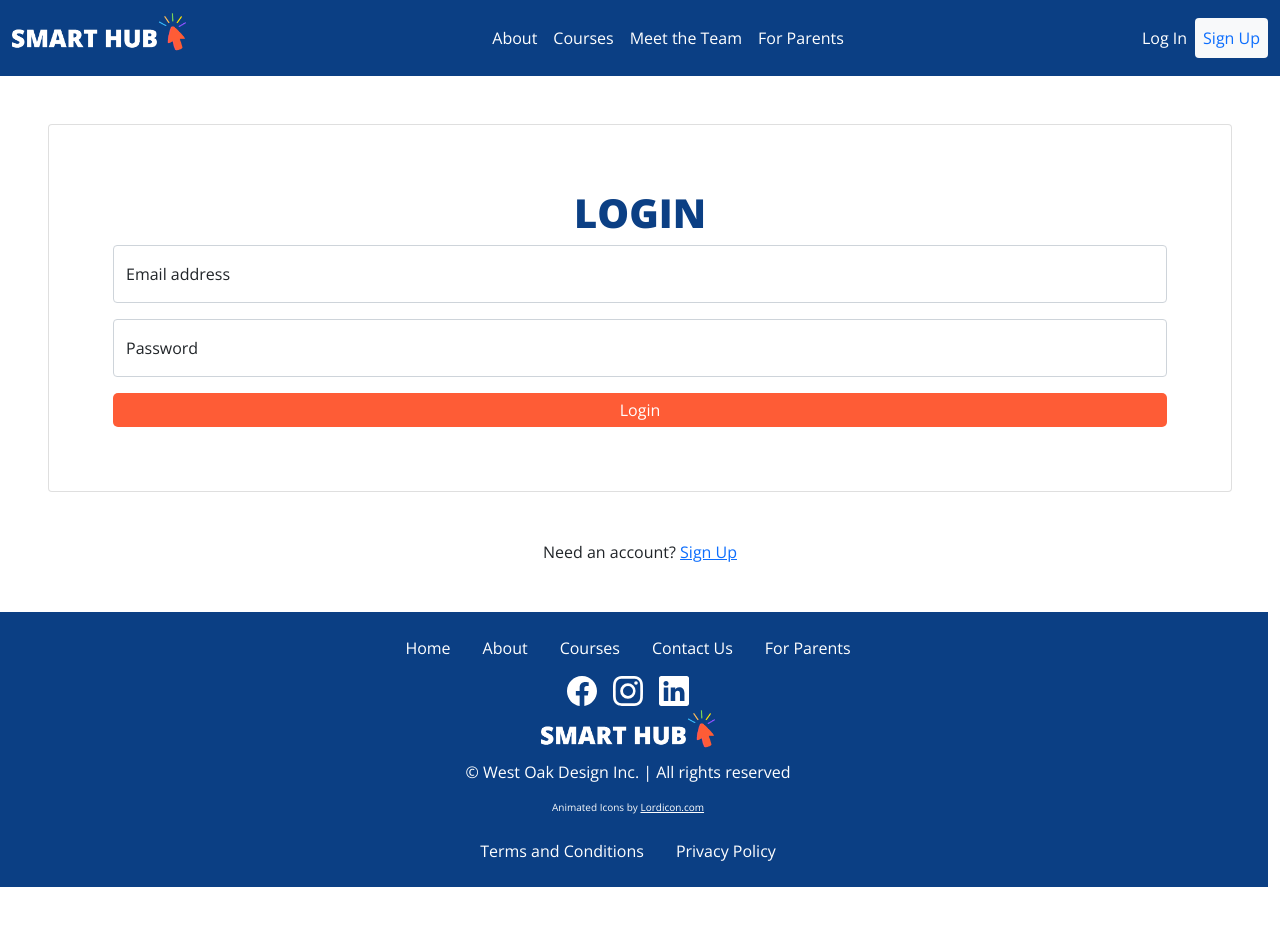
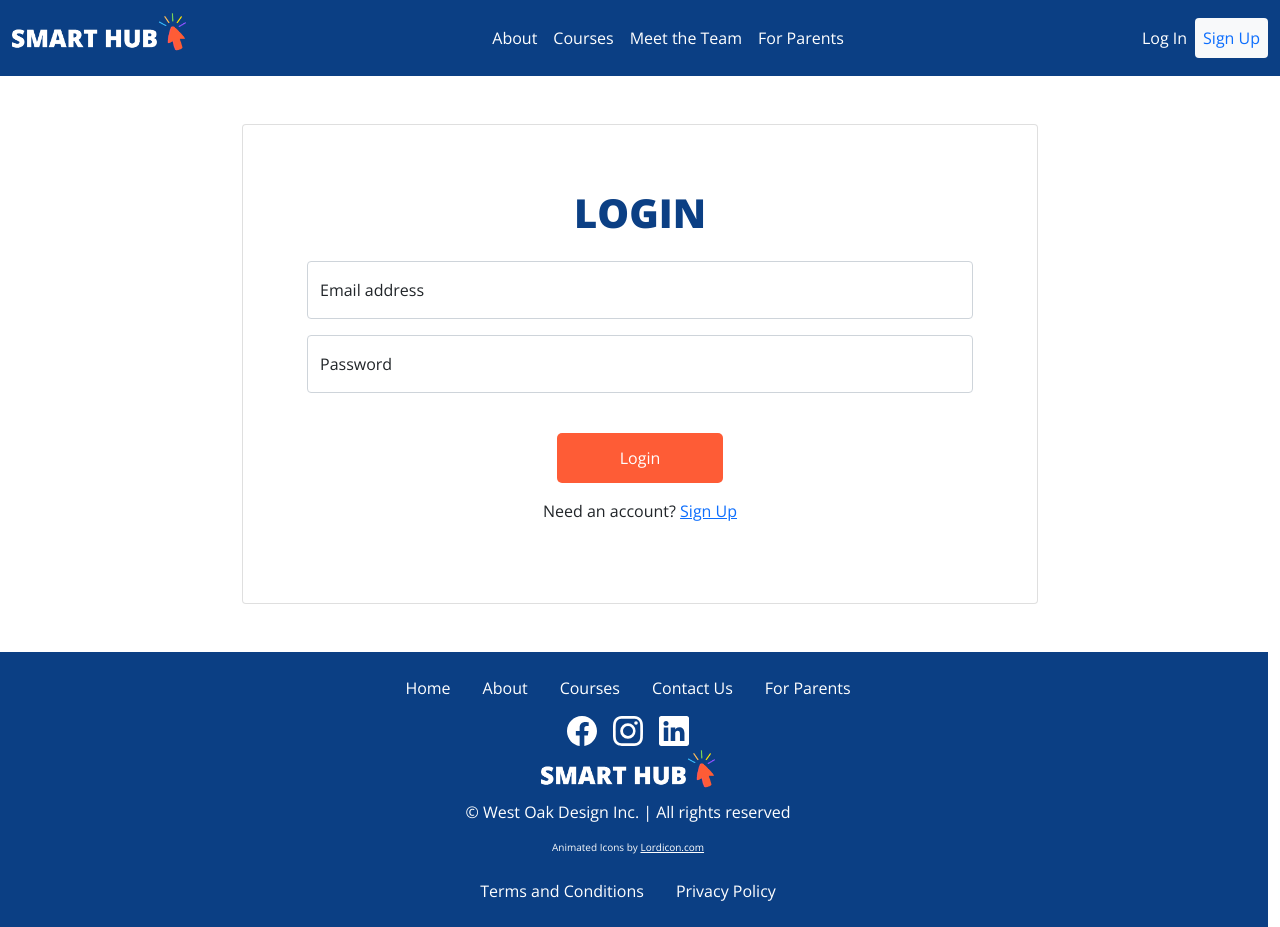
Before and after one commit to smart-hub-wod/smarthub-v2, a React (Create React App) app: page /login in a window 1280 px wide. Before the commit the page ends 887 px from the top, so only its background shows below. Built offline with nearby package versions, Linux system fonts and the light colour scheme; no server answers.

Commit message:
sign up and login page

```diff
--- a/src/404.js
+++ b/src/404.js
@@ -1,12 +1,16 @@
 import React from "react"
 
+
+
+
 export default function Page404() {
-    return (
-        <>
-        <div className="text-center">
-            <h1 className="text-shblue mt-4">404 Error</h1>
-            <p>Sorry that URL doesn't exist!</p>
-        </div>
-        </>
-    )
+  return (
+    <>
+      <div className = "text-center">
+        <img src={process.env.PUBLIC_URL + "logo512.png"} alt="" />
+        <h1 className = "text-shblue mt-4" > 404 Error < /h1>
+        <p> Sorry that URL doesn 't exist!</p>
+      </div>
+    </>
+  )
 }
--- a/src/App.css
+++ b/src/App.css
@@ -98,3 +98,29 @@ p {
   font-size: calc(10px + 2vmin);
   color: white;
 }
+
+
+/* 404 Error Page Start */
+
+
+
+/* 404 Erorr page end */
+
+/*  Login/ Signup appearence start */
+.auth-container {
+  margin: 0 17rem;
+  text-align: center;
+}
+
+.auth-btn {
+  width: 25%;
+  padding: 0.8rem 0;
+
+}
+
+.auth-card {
+  margin: 3rem 10rem;
+
+}
+
+/* Dashboard starts  */
--- a/src/App.js
+++ b/src/App.js
@@ -18,6 +18,7 @@ import Settings from "./settings";
 import AddCourse from "./add-course";
 import ParentFAQ from "./parentfaq";
 import Lesson from "./lesson-module";
+import StudentDash from "./student-dash"
 // Add pages here!
 
 import { AuthProvider } from "./contexts/AuthContext"
@@ -34,6 +35,7 @@ function App() {
               <PrivateRoute exact path="/settings" component={Settings} />
               <PrivateRoute exact path="/add-course" component={AddCourse} />
               <PrivateRoute exact path="/lesson/:id" component={Lesson} />
+              <PrivateRoute path="/student-dash" component={StudentDash} />
               <Route exact path="/" component={Home} />
               <Route path="/signup" component={Signup} />
               <Route path="/login" component={Login} />
@@ -46,6 +48,7 @@ function App() {
               <Route path="/course-listing/:id" component={Listing} />
               <Route path="/parent-faq" component={ParentFAQ} />
               <Route path="*" component={Page404} />
+
               {/* Add Routes Here! */}
 
           </Switch>
--- a/src/login.js
+++ b/src/login.js
@@ -1,5 +1,5 @@
 import React, {useRef, useState} from "react"
-import { Form, Button, Card, Alert } from 'react-bootstrap'
+import { Form, Button, Card, Alert, Container } from 'react-bootstrap'
 import { Link, useHistory } from 'react-router-dom'
 import { useAuth } from "./contexts/AuthContext.js"
 
@@ -27,12 +27,13 @@ export default function Login() {
 
     return (
         <>
-            <Card className="card m-5 p-5">
+          <Container className="auth-container">
+            <Card className="card auth-card p-5">
                 <Card.Body>
                     <h1 className="text-center text-shblue">LOGIN</h1>
                     {error && <Alert variant="danger">{error}</Alert>}
                     <Form onSubmit={handleSubmit}>
-                        <Form.Group id="email" className="mb-3 form-floating">
+                        <Form.Group id="email" className="mb-3 mt-4 form-floating">
                             <Form.Control type="email" ref={emailRef} className="form-control" placeholder="name@example.com" id="InputEmail" aria-describedby="email" required/>
                             <Form.Label for="InputEmail" className="form-label floatingInput">Email address</Form.Label>
                         </Form.Group>
@@ -40,13 +41,16 @@ export default function Login() {
                             <Form.Control type="password" ref={passwordRef} className="form-control" placeholder="Password" id="InputPassword" aria-describedby="password" required/>
                             <Form.Label for="InputPassword" className="form-label floatingInput">Password</Form.Label>
                         </Form.Group>
-                        <Button  bsPrefix="button-sh" className="w-100" type="submit" disabled={loading}>Login</Button>
+                        <Button  bsPrefix="button-sh" className="auth-btn mt-4" type="submit" disabled={loading}>Login</Button>
                     </Form>
+                    <div className="w-100 text-center my-3">
+                        Need an account? <Link to="../signup">Sign Up</Link>
+                    </div>
                 </Card.Body>
             </Card>
-            <div className="w-100 text-center mt-2">
-                Need an account? <Link to="../signup">Sign Up</Link>
-            </div>
+
+
+          </Container>
         </>
     )
 }
--- a/src/signup.js
+++ b/src/signup.js
@@ -1,5 +1,5 @@
 import React, {useRef, useState} from "react"
-import { Form, Button, Card, Alert } from 'react-bootstrap'
+import { Form, Button, Card, Alert, Container } from 'react-bootstrap'
 import { Link, useHistory } from 'react-router-dom'
 import { useAuth } from "./contexts/AuthContext.js"
 import firebase from './firebase'
@@ -48,12 +48,13 @@ export default function Signup() {
 
     return (
         <>
-            <Card className="card m-5 p-5">
+          <Container className="auth-container">
+            <Card className="card auth-card p-5">
                 <Card.Body>
                     <h1 className="text-center text-shblue">SIGN UP</h1>
                     {error && <Alert variant="danger">{error}</Alert>}
                     <Form onSubmit={handleSubmit}>
-                        <Form.Group id="name" className="mb-3 form-floating">
+                        <Form.Group id="name" className="mt-4 mb-3 form-floating">
                             <Form.Control type="text" ref={nameRef} className="form-control" placeholder="Your Name" id="InputName" aria-describedby="name" required/>
                             <Form.Label for="InputName" className="form-label floatingInput">Parent's Name</Form.Label>
                         </Form.Group>
@@ -75,13 +76,14 @@ export default function Signup() {
                                     <Form.Check.Label for="InputCheckbox" className="form-label">I agree to the <Link to="/terms-and-conditions">Terms and Conditions</Link></Form.Check.Label>
                             </div>
                         </Form.Group>
-                        <Button  bsPrefix="button-sh" className="w-100" type="submit" disabled={loading}>Sign Up</Button>
+                        <Button  bsPrefix="button-sh" className="auth-btn" type="submit" disabled={loading}>Sign Up</Button>
                     </Form>
+                    <div className="w-100 text-center my-3">
+                        Already have an account? <Link to="../login">Log In</Link>
+                    </div>
                 </Card.Body>
             </Card>
-            <div className="w-100 text-center my-2">
-                Already have an account? <Link to="../login">Log In</Link>
-            </div>
+          </Container>
         </>
     )
 }
--- /dev/null
+++ b/src/student-dash.js
@@ -0,0 +1,29 @@
+// import React from "react"
+// import { Form, Button, Card, Alert, Container } from 'react-bootstrap'
+// import { Link, useHistory } from 'react-router-dom'
+//
+// export default function StudentDash() {
+//   return (
+//     <>
+//       <Container>
+//         <section id="studentDash-profile" class="betweenSection">
+//
+//           <div class="row">
+//             <div class="col-8">
+//               <img class="student-img mr-5" src="https://th.bing.com/th/id/OIP.R4UQspZW7oAAq4fbbCbixgHaGf?w=189&h=180&c=7&o=5&pid=1.7" alt=""/>
+//               <h1 class="name"> Bobby Brown </h1>
+//               <h3 id="achievement" class="info"> Grade Level/ Star Ranking </h3>
+//             </div>
+//
+//             <div class="col-4">
+//               <Button  bsPrefix="button-sh" className="" type="submit"> btn</Button>
+//               <button class="btn fas fa-cogs mb-5" type="button" onclick=""> </button>
+//               <button class="btn fas fa-bell mb-5" type="button" onclick="" style="margin-right: 80px;"> </button>
+//               <a href="../parDash" class="btn-pos btn btn-dark btn-lg px-5 mb-4" role="button"> Return to parent </a>
+//             </div>
+//           </div>
+//         </section>
+//       </Container>
+//     </>
+//   )
+// }
```
Also changed, not shown: public/Shapes_3.gif (added).
